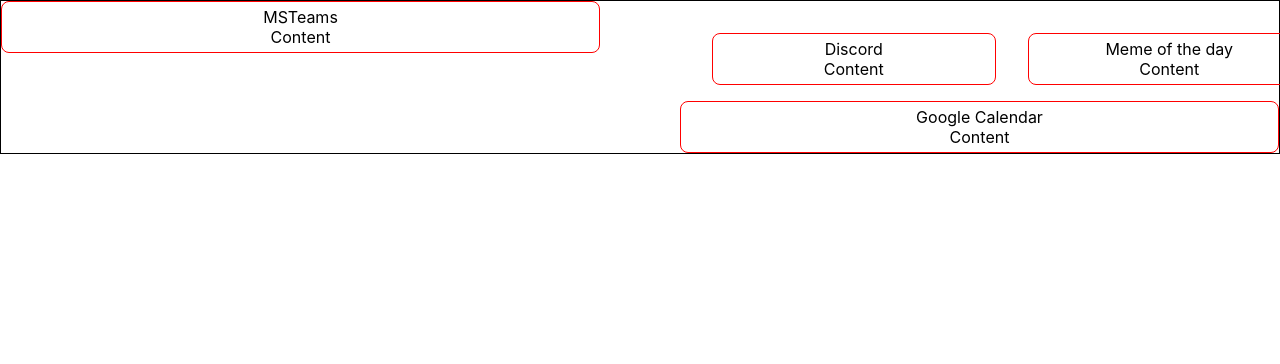
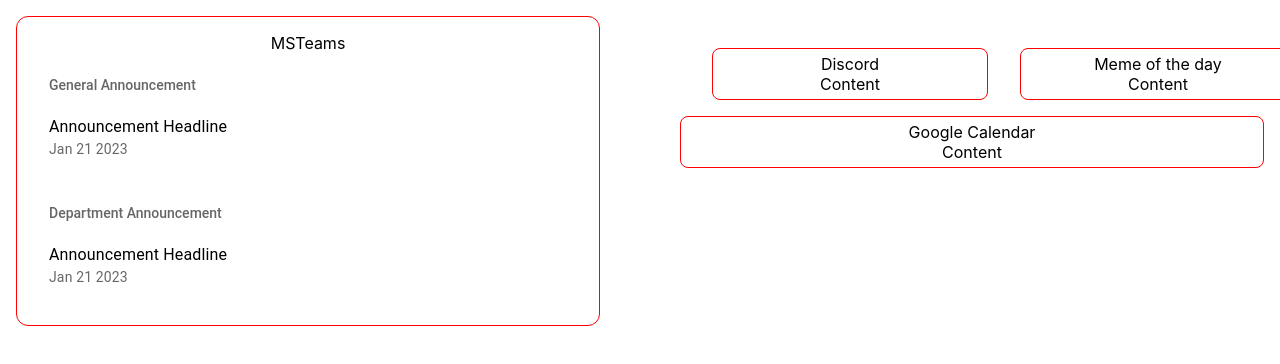
Before and after one commit to Whitewolf04/ConUHacks_Broadcast_Web, a React (Create React App) app in the folder src/front/conuhacks/: page / in a window 1280 px wide. Shown: the top 364 px of the page. Built offline with nearby package versions, Linux system fonts and the light colour scheme.

Commit message:
Changed from div to Box

```diff
--- a/src/front/conuhacks/src/App.js
+++ b/src/front/conuhacks/src/App.js
@@ -12,11 +12,11 @@
 
 function App() {
   return (
-    <div style={{border: '1px solid black'}}>
-      <div >
+    <Box>
+      <Box sx={{p: 2}}>
         <Grid container spacing={10}>
           <Grid item xs={6}>  {/* Grid Big Left (MSTeams) */}
-            <MSTeams></MSTeams>
+            <MSTeams/>
           </Grid>
           <Grid item xs={6}> {/* Grid Big Right */}
             <Stack spacing={2}>
@@ -32,8 +32,8 @@
             </Stack>
           </Grid>
         </Grid>
-      </div>
-    </div>
+      </Box>
+    </Box>
   );
 }
 
--- a/src/front/conuhacks/src/Components/MSTeams.js
+++ b/src/front/conuhacks/src/Components/MSTeams.js
@@ -54,16 +54,19 @@
             <Box sx={{
                 border: 1,
                 borderColor: 'red',
-                borderRadius: '8px',
-                p: '5px',
+                borderRadius: 3,
+                p: 2,
                 width: '100 %',
                 height: '100 %'}}>
                     <Box sx={{
                         textAlign: "center"
                     }}>MSTeams</Box>
-                    <Box sx={{
-                        textAlign: "center"
-                    }}>Content</Box>
+                    <Box>
+                        <GeneralAnnouncement/>
+                    </Box>
+                    <Box>
+                        <DepartmentAnnouncement/>
+                    </Box>
             </Box>
         )
     }
```
